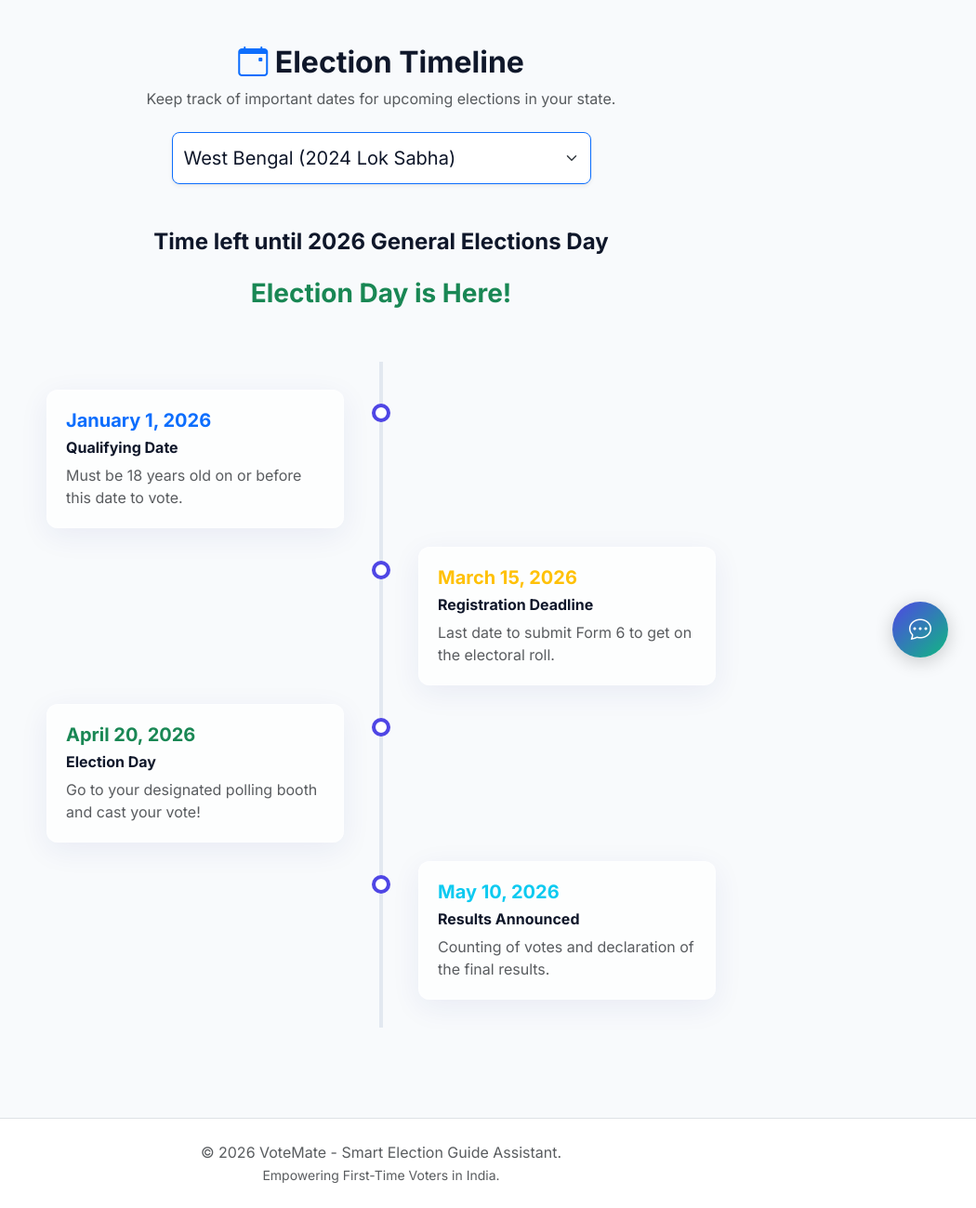
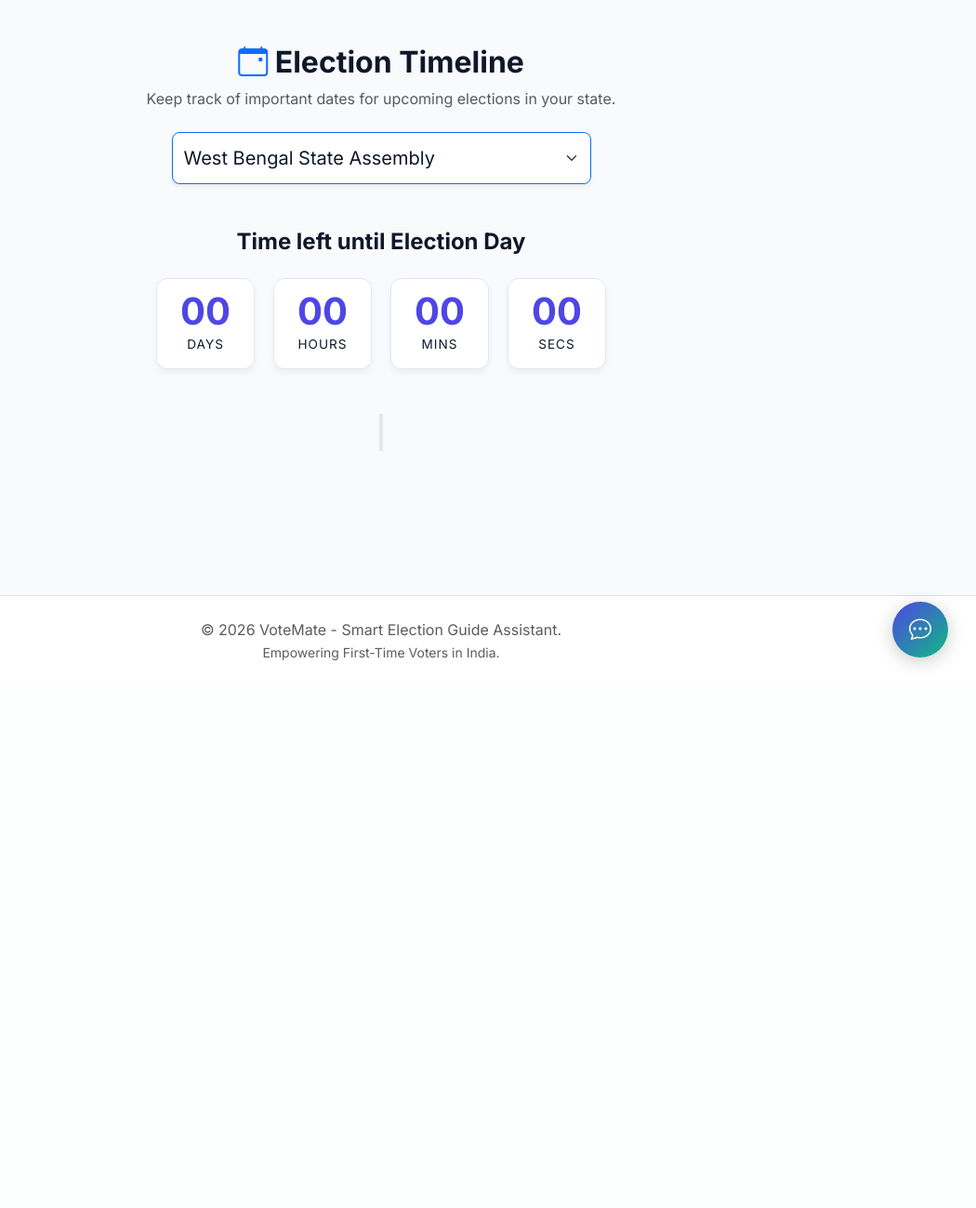
Before and after one commit to priyanshuknown/Election-process-agent, a Flask app: page /timeline in a window 1280 px wide. Shown: the part 63-1362 px from the top of the page at 93% size, without its empty margins (230-1280 px from the left). After the commit the page ends 778 px from the top, so only its background shows below. Run offline with Flask 3, Linux system fonts and the light colour scheme.

Commit message:
Updated timeline to reflect actual May 2026 data

```diff
--- a/templates/timeline.html
+++ b/templates/timeline.html
@@ -81,21 +81,20 @@
         <div class="row justify-content-center mt-4">
             <div class="col-md-6 col-lg-5">
                 <select id="state-selector" class="form-select form-select-lg shadow-sm border-primary">
-                    <optgroup label="Ongoing Elections">
-                        <option value="west_bengal_2024">West Bengal (2024 Lok Sabha)</option>
+                    <optgroup label="Ongoing Elections (May 2026)">
+                        <option value="wb_2026">West Bengal State Assembly</option>
+                        <option value="tn_2026">Tamil Nadu State Assembly</option>
+                        <option value="kerala_2026">Kerala State Assembly</option>
                     </optgroup>
                     <optgroup label="Upcoming Elections">
-                        <option value="general">2026 General Elections (National)</option>
-                        <option value="maharashtra">Maharashtra State Assembly (2026)</option>
-                        <option value="karnataka_upcoming">Karnataka State Assembly (2027)</option>
-                        <option value="delhi">Delhi State Assembly (2027)</option>
-                        <option value="up">Uttar Pradesh State Assembly (2027)</option>
+                        <option value="up_2027">Uttar Pradesh State Assembly (2027)</option>
+                        <option value="punjab_2027">Punjab State Assembly (2027)</option>
+                        <option value="gujarat_2027">Gujarat State Assembly (2027)</option>
                     </optgroup>
-                    <optgroup label="Recently Completed (Past 2 Years)">
-                        <option value="telangana_2023">Telangana State Assembly (2023)</option>
-                        <option value="mp_2023">Madhya Pradesh State Assembly (2023)</option>
-                        <option value="rajasthan_2023">Rajasthan State Assembly (2023)</option>
-                        <option value="karnataka_2023">Karnataka State Assembly (2023)</option>
+                    <optgroup label="Recently Completed">
+                        <option value="general_2024">2024 General Elections (Lok Sabha)</option>
+                        <option value="bihar_2025">Bihar State Assembly (2025)</option>
+                        <option value="delhi_2025">Delhi State Assembly (2025)</option>
                     </optgroup>
                 </select>
             </div>
@@ -135,120 +134,105 @@
 {% block scripts %}
 <script>
     const electionData = {
-        // --- ONGOING ---
-        "west_bengal_2024": {
-            title: "West Bengal Lok Sabha 2024",
-            date: "June 4, 2024 08:00:00",
+        // --- ONGOING (May 2026) ---
+        "wb_2026": {
+            title: "West Bengal State Assembly 2026",
+            date: "May 15, 2026 08:00:00",
             status: "ongoing",
             events: [
-                { date: "March 16, 2024", title: "Election Announced", desc: "ECI announces 7-phase voting for 42 Lok Sabha seats.", color: "primary" },
-                { date: "April 19, 2024", title: "Phase 1 Voting", desc: "Voting begins for Cooch Behar, Alipurduars, and Jalpaiguri.", color: "success" },
-                { date: "May 25, 2024", title: "Phase 6 Voting", desc: "Polling held across 8 constituencies.", color: "success" },
-                { date: "June 1, 2024", title: "Final Phase Voting", desc: "7th phase voting concludes the election process.", color: "warning" },
-                { date: "June 4, 2024", title: "Results Day", desc: "Nationwide counting of votes and final declaration of results.", color: "info" }
+                { date: "March 5, 2026", title: "Election Announced", desc: "ECI announces multi-phase elections for 294 seats.", color: "primary" },
+                { date: "April 18, 2026", title: "Phase 1-3 Voting", desc: "Voting successfully completed in initial phases.", color: "success" },
+                { date: "May 2, 2026", title: "Final Phase Voting", desc: "Voting underway in the remaining constituencies.", color: "warning" },
+                { date: "May 15, 2026", title: "Results Day", desc: "Counting of votes and declaration of results.", color: "info" }
+            ]
+        },
+        "tn_2026": {
+            title: "Tamil Nadu State Assembly 2026",
+            date: "May 15, 2026 08:00:00",
+            status: "ongoing",
+            events: [
+                { date: "March 5, 2026", title: "Schedule Announced", desc: "Single-phase election announced for 234 seats.", color: "primary" },
+                { date: "April 6, 2026", title: "Polling Day", desc: "Voters across the state cast their votes.", color: "success" },
+                { date: "May 2, 2026", title: "Post-Poll Review", desc: "ECI reviews voting data and prepares for counting.", color: "warning" },
+                { date: "May 15, 2026", title: "Results Day", desc: "Counting of votes and final tally.", color: "info" }
+            ]
+        },
+        "kerala_2026": {
+            title: "Kerala State Assembly 2026",
+            date: "May 15, 2026 08:00:00",
+            status: "ongoing",
+            events: [
+                { date: "March 5, 2026", title: "Schedule Announced", desc: "Single-phase election announced for 140 seats.", color: "primary" },
+                { date: "April 6, 2026", title: "Polling Day", desc: "High voter turnout recorded.", color: "success" },
+                { date: "May 2, 2026", title: "Counting Preparations", desc: "EVMs secured in strong rooms.", color: "warning" },
+                { date: "May 15, 2026", title: "Results Day", desc: "Counting begins across all districts.", color: "info" }
             ]
         },
 
         // --- UPCOMING ---
-        "general": {
-            title: "2026 General Elections",
-            date: "April 20, 2026 08:00:00",
+        "up_2027": {
+            title: "Uttar Pradesh State Assembly 2027",
+            date: "February 20, 2027 08:00:00",
             status: "upcoming",
             events: [
-                { date: "January 1, 2026", title: "Qualifying Date", desc: "Must be 18 years old on or before this date to vote.", color: "primary" },
-                { date: "March 15, 2026", title: "Registration Deadline", desc: "Last date to submit Form 6 to get on the electoral roll.", color: "warning" },
-                { date: "April 20, 2026", title: "Election Day", desc: "Go to your designated polling booth and cast your vote!", color: "success" },
-                { date: "May 10, 2026", title: "Results Announced", desc: "Counting of votes and declaration of the final results.", color: "info" }
+                { date: "January 10, 2027", title: "Notification", desc: "ECI announces the schedule for 403 seats.", color: "primary" },
+                { date: "January 25, 2027", title: "Nomination Close", desc: "Last day to file candidatures.", color: "warning" },
+                { date: "February 20, 2027", title: "Voting Begins", desc: "Multi-phase polling starts.", color: "success" },
+                { date: "March 15, 2027", title: "Results Declared", desc: "Final counting and results.", color: "info" }
             ]
         },
-        "maharashtra": {
-            title: "Maharashtra State Assembly",
-            date: "October 15, 2026 08:00:00",
+        "punjab_2027": {
+            title: "Punjab State Assembly 2027",
+            date: "February 15, 2027 08:00:00",
             status: "upcoming",
             events: [
-                { date: "August 1, 2026", title: "Voter List Update", desc: "Final publication of the updated state voter list.", color: "primary" },
-                { date: "September 10, 2026", title: "Nomination Deadline", desc: "Last day for candidates to file their nominations.", color: "warning" },
-                { date: "October 15, 2026", title: "Voting Day", desc: "Single-phase voting across all constituencies in Maharashtra.", color: "success" },
-                { date: "October 20, 2026", title: "Counting Day", desc: "Results declared for the Vidhan Sabha.", color: "info" }
+                { date: "January 10, 2027", title: "Notification", desc: "Schedule announced for 117 seats.", color: "primary" },
+                { date: "January 20, 2027", title: "Nomination Close", desc: "Last day for candidates to file.", color: "warning" },
+                { date: "February 15, 2027", title: "Voting Day", desc: "Single-phase voting across Punjab.", color: "success" },
+                { date: "March 15, 2027", title: "Results Declared", desc: "Counting and declaration of results.", color: "info" }
             ]
         },
-        "karnataka_upcoming": {
-            title: "Karnataka State Assembly",
-            date: "May 12, 2027 08:00:00",
+        "gujarat_2027": {
+            title: "Gujarat State Assembly 2027",
+            date: "December 10, 2027 08:00:00",
             status: "upcoming",
             events: [
-                { date: "March 1, 2027", title: "Poll Notification", desc: "Official gazette notification for the state elections.", color: "primary" },
-                { date: "April 5, 2027", title: "Campaign Ends", desc: "Silent period begins 48 hours before voting.", color: "warning" },
-                { date: "May 12, 2027", title: "Election Day", desc: "Cast your vote for the Karnataka Legislative Assembly.", color: "success" },
-                { date: "May 15, 2027", title: "Results", desc: "Vote counting and final tally.", color: "info" }
-            ]
-        },
-        "delhi": {
-            title: "Delhi State Assembly",
-            date: "February 8, 2027 08:00:00",
-            status: "upcoming",
-            events: [
-                { date: "December 15, 2026", title: "Roll Revision", desc: "Special summary revision of electoral rolls.", color: "primary" },
-                { date: "January 20, 2027", title: "Candidate Finalization", desc: "Withdrawal of candidatures ends.", color: "warning" },
-                { date: "February 8, 2027", title: "Voting Day", desc: "Delhi goes to the polls.", color: "success" },
-                { date: "February 11, 2027", title: "Verdict Day", desc: "Results for all 70 assembly seats.", color: "info" }
-            ]
-        },
-        "up": {
-            title: "Uttar Pradesh State Assembly",
-            date: "February 10, 2027 08:00:00",
-            status: "upcoming",
-            events: [
-                { date: "January 5, 2027", title: "Phase 1 Notification", desc: "First phase of the multi-phase UP elections announced.", color: "primary" },
-                { date: "February 10, 2027", title: "Phase 1 Voting", desc: "Voting begins for the first set of constituencies.", color: "success" },
-                { date: "March 7, 2027", title: "Final Phase Voting", desc: "The 7th and final phase of voting concludes.", color: "success" },
-                { date: "March 10, 2027", title: "Results Declared", desc: "Mega counting day for the UP Vidhan Sabha.", color: "info" }
+                { date: "November 5, 2027", title: "Notification", desc: "Schedule announced for 182 seats.", color: "primary" },
+                { date: "November 15, 2027", title: "Nomination Close", desc: "Last day to file candidatures.", color: "warning" },
+                { date: "December 10, 2027", title: "Voting Begins", desc: "Two-phase polling starts.", color: "success" },
+                { date: "December 20, 2027", title: "Results Declared", desc: "Final counting and results.", color: "info" }
             ]
         },
 
         // --- COMPLETED ---
-        "telangana_2023": {
-            title: "Telangana State Assembly 2023",
-            date: "November 30, 2023 08:00:00",
+        "general_2024": {
+            title: "2024 Lok Sabha Elections",
+            date: "June 4, 2024 08:00:00",
             status: "completed",
             events: [
-                { date: "October 9, 2023", title: "Election Scheduled", desc: "ECI announces the schedule for the Telangana assembly elections.", color: "primary" },
-                { date: "November 3, 2023", title: "Gazette Notification", desc: "Official notification issued; nominations begin.", color: "warning" },
-                { date: "November 30, 2023", title: "Voting Day", desc: "Over 71% voter turnout recorded across 119 constituencies.", color: "success" },
-                { date: "December 3, 2023", title: "Final Results", desc: "INC wins 64 seats, forming the government. BRS wins 39 seats.", color: "info" }
+                { date: "March 16, 2024", title: "Election Scheduled", desc: "7-phase election announced for 543 Lok Sabha seats.", color: "primary" },
+                { date: "April 19 - June 1, 2024", title: "Voting Period", desc: "Polling held across the country in 7 phases.", color: "success" },
+                { date: "June 4, 2024", title: "Results Declared", desc: "NDA secures 293 seats, forming the government. INDIA bloc secures 234 seats.", color: "info" }
             ]
         },
-        "mp_2023": {
-            title: "Madhya Pradesh State Assembly 2023",
-            date: "November 17, 2023 08:00:00",
+        "bihar_2025": {
+            title: "Bihar State Assembly 2025",
+            date: "November 10, 2025 08:00:00",
             status: "completed",
             events: [
-                { date: "October 9, 2023", title: "Election Scheduled", desc: "ECI announces single-phase elections for MP.", color: "primary" },
-                { date: "October 30, 2023", title: "Nomination Deadline", desc: "Last day to file candidate nominations.", color: "warning" },
-                { date: "November 17, 2023", title: "Voting Day", desc: "High voter turnout of 77.15% recorded for 230 seats.", color: "success" },
-                { date: "December 3, 2023", title: "Final Results", desc: "BJP wins decisively with 163 seats. INC secures 66 seats.", color: "info" }
+                { date: "September 25, 2025", title: "Election Scheduled", desc: "Schedule announced for 243 assembly seats.", color: "primary" },
+                { date: "October 20 - Nov 5, 2025", title: "Voting Period", desc: "Multi-phase polling conducted across Bihar.", color: "success" },
+                { date: "November 10, 2025", title: "Results Declared", desc: "Final tally announced and new government formed.", color: "info" }
             ]
         },
-        "rajasthan_2023": {
-            title: "Rajasthan State Assembly 2023",
-            date: "November 25, 2023 08:00:00",
+        "delhi_2025": {
+            title: "Delhi State Assembly 2025",
+            date: "February 11, 2025 08:00:00",
             status: "completed",
             events: [
-                { date: "October 9, 2023", title: "Election Scheduled", desc: "Schedule announced for 200 assembly constituencies.", color: "primary" },
-                { date: "November 6, 2023", title: "Nomination Deadline", desc: "Candidate filing window closes.", color: "warning" },
-                { date: "November 25, 2023", title: "Voting Day", desc: "Voting conducted with a 74.62% turnout.", color: "success" },
-                { date: "December 3, 2023", title: "Final Results", desc: "BJP wins 115 seats to form the government. INC wins 69 seats.", color: "info" }
-            ]
-        },
-        "karnataka_2023": {
-            title: "Karnataka State Assembly 2023",
-            date: "May 10, 2023 08:00:00",
-            status: "completed",
-            events: [
-                { date: "March 29, 2023", title: "Election Scheduled", desc: "ECI announces the schedule for the 15th Karnataka Assembly.", color: "primary" },
-                { date: "April 20, 2023", title: "Nomination Deadline", desc: "Final day for candidate submissions.", color: "warning" },
-                { date: "May 10, 2023", title: "Voting Day", desc: "Single phase polling held across 224 constituencies.", color: "success" },
-                { date: "May 13, 2023", title: "Final Results", desc: "INC wins a clear majority with 135 seats. BJP secures 66 seats.", color: "info" }
+                { date: "January 6, 2025", title: "Election Scheduled", desc: "Schedule announced for 70 assembly seats.", color: "primary" },
+                { date: "February 8, 2025", title: "Voting Day", desc: "Single-phase polling conducted in Delhi.", color: "success" },
+                { date: "February 11, 2025", title: "Results Declared", desc: "Counting concluded and final results announced.", color: "info" }
             ]
         }
     };
```
